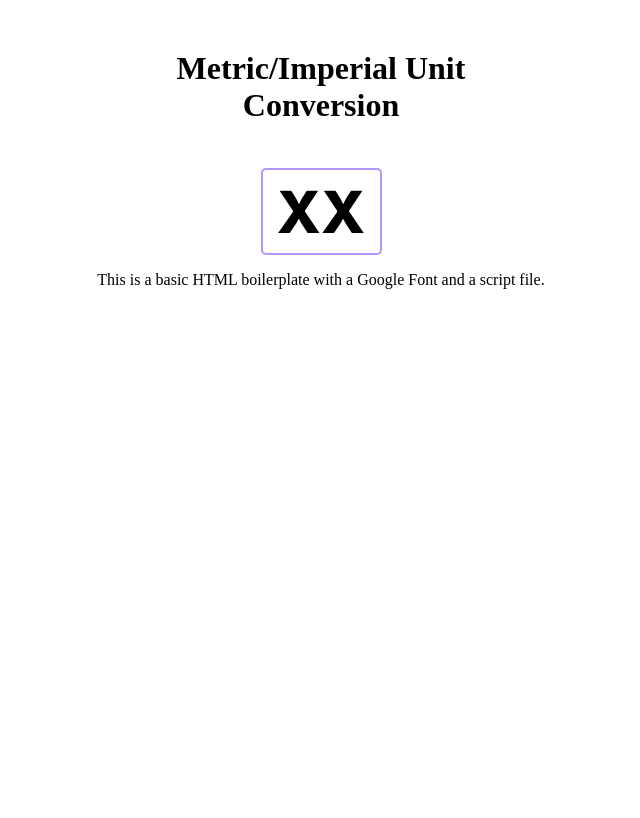
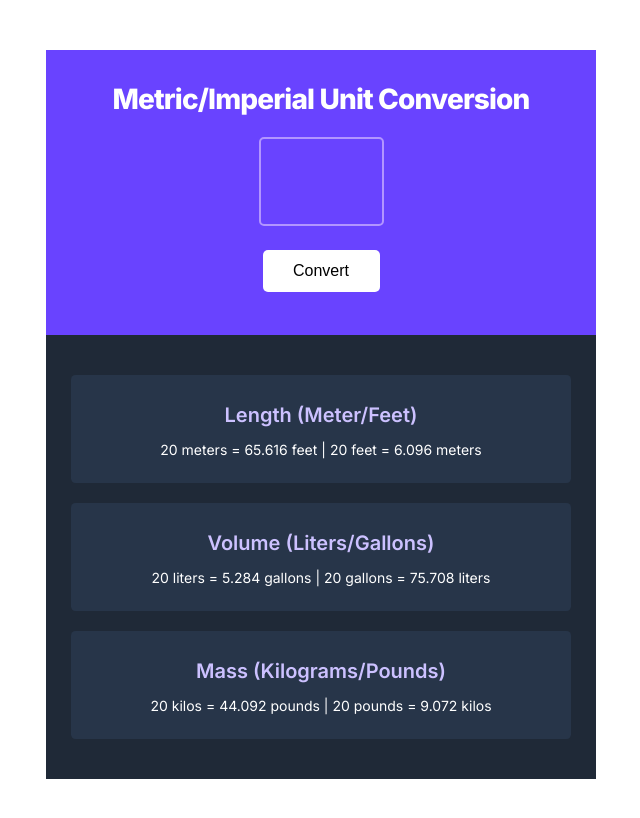
Before and after one commit to ConsoleMage/unit-converter, a plain HTML site: page index.html in a window 1280 px wide. Shown: the whole page, without its empty margins (319-959 px from the left). Drawn offline with Linux system fonts and the light colour scheme.

Commit message:
second commit

```diff
--- a/index.css
+++ b/index.css
@@ -2,43 +2,109 @@ body {
     margin: 50px auto;
     width: 550px;
     height: 729px;
-    top: 126px;
-    left: 696px;
-    gap: 0px;
-    opacity: 0px;
+    font-family: "Inter", serif;
     text-align: center;
 }
 
-header h1 {
-    margin: 0 auto;
+header {
+    display: flex;
+    flex-direction: column;
+    align-items: center;
+    width: 550px;
+    height: 285px;
+    color: #FFFFFF;
+    background: #6943FF;
+}
+
+h1 {
+    margin-top: 30px;
     width: 448.4px;
     height: 38px;
-    top: 33px;
-    left: 51px;
-    gap: 0px;
-    opacity: 0px;
-    text-align: center;
-}
-
-#display-box {
-    margin: 80px auto 0px;
-    border: 2px solid #B295FF;
-    width: 117px;
-    height: 83px;
-    top: 101px;
-    left: 217px;
-    gap: 0px;
-    border-radius: 5px;
-    opacity: 0px;
-    text-align: center;
-}
-
-header p {
-    margin: 30px auto;
-    font-family: "Inter", serif;
-    font-size: 58px;
+    font-size: 28px;
     font-weight: 800;
-    line-height: 24.39px;
+    line-height: 38px;
+    letter-spacing: -0.03em;
     text-underline-position: from-font;
     text-decoration-skip-ink: none;
 }
+
+#user-input {
+    background: transparent;
+    border: 2px solid #B295FF;
+    color: #FFFFFF;
+    width: 117px;
+    height: 83px;
+    border-radius: 5px;
+    font-size: 58px;
+    font-weight: 800;
+    line-height: 83px;
+    text-align: center;
+    text-underline-position: from-font;
+    text-decoration-skip-ink: none;
+}
+
+header button {
+    margin-top: 24px;
+    width: 117px;
+    height: 42px;
+    padding: 9px 27.5px;
+    border-radius: 5px;
+    border-style: none;
+    background: #FFFFFF;
+    font-size: 16px;
+    font-weight: 500;
+    line-height: 24px;
+    text-underline-position: from-font;
+    text-decoration-skip-ink: none;
+}
+
+main {
+    display: flex;
+    flex-direction: column;
+    justify-content: space-around;
+    width: 550px;
+    height: calc(729px - 285px);
+    background: #1F2937;
+}
+
+.conversion-box {
+    display: flex;
+    flex-direction: column;
+    margin: 0 auto;
+    width: 500px;
+    height: 108.57px;
+    border-radius: 4.68px;
+    background: #273549;
+}
+
+.conversion-box:first-of-type {
+    margin-top: 30px;
+}
+
+.conversion-box:last-of-type {
+    margin-bottom: 30px;
+}
+
+.measurement {
+    margin: 30px auto 10px;
+    width: 346px;
+    height: 25px;
+    font-size: 20px;
+    font-weight: 600;
+    line-height: 20px;
+    text-underline-position: from-font;
+    text-decoration-skip-ink: none;
+    color: #CCC1FF;
+}
+
+.ratio {
+    margin: 0 auto;
+    width: 346px;
+    height: 25px;
+    font-size: 14px;
+    font-weight: 400;
+    line-height: 20px;
+    text-underline-position: from-font;
+    text-decoration-skip-ink: none;
+    color: #FFFFFF;
+}
--- a/index.html
+++ b/index.html
@@ -7,19 +7,28 @@
     <link rel="stylesheet" href="index.css">
     <link rel="preconnect" href="https://fonts.googleapis.com">
     <link rel="preconnect" href="https://fonts.gstatic.com" crossorigin>
-        <link
-            href="https://fonts.googleapis.com/css2?family=Inter:ital,opsz,wght@0,14..32,100..900;1,14..32,100..900&display=swap"
-            rel="stylesheet">
+    <link href="https://fonts.googleapis.com/css2?family=Inter:ital,opsz,wght@0,14..32,100..900;1,14..32,100..900&display=swap" rel="stylesheet">
 </head>
 <body>
     <header>
         <h1>Metric/Imperial Unit Conversion</h1>
-            <div id="display-box">
-                <p>XX</p>
+        <input type="text" id="user-input">
+        <button type="submit" id="submit-btn">Convert</button>
+    </header>
+    <main>
+        <div class="conversion-box">
+            <p class="measurement">Length (Meter/Feet)</p>
+            <p class="ratio" id="length">20 meters = 65.616 feet | 20 feet = 6.096 meters</p>
         </div>
-        </header>
-        <p>This is a basic HTML boilerplate with a Google Font and a script
-            file.</p>
+        <div class="conversion-box">
+            <p class="measurement">Volume (Liters/Gallons)</p>
+            <p class="ratio" id="volume">20 liters = 5.284 gallons | 20 gallons = 75.708 liters</p>
+        </div>
+        <div class="conversion-box">
+            <p class="measurement">Mass (Kilograms/Pounds)</p>
+            <p class="ratio" id="mass">20 kilos = 44.092 pounds | 20 pounds = 9.072 kilos</p>
+        </div>
+    </main>
     <script src="index.js"></script>
 </body>
 </html>
--- a/index.js
+++ b/index.js
@@ -1,5 +1,30 @@
 /*
-1 meter = 3.281 feet
-1 liter = 0.264 gallon
-1 kilogram = 2.204 pound
+1 meter = 3.28084 feet
+1 liter = 0.264172 gallon
+1 kilogram = 2.20462 pound
 */
+
+const convertBtn = document.getElementById("submit-btn");
+const userInput = document.getElementById("user-input");
+
+const length = document.getElementById("length");
+const volume = document.getElementById("volume");
+const mass = document.getElementById("mass");
+
+convertBtn.addEventListener("click", function() {
+    let feetCalculation = (userInput.value * 3.28084).toFixed(3);
+    let meterCalculation = (userInput.value / 3.28084).toFixed(3);
+    length.innerHTML = `${userInput.value} meters = ${feetCalculation} feet | ${userInput.value} feet = ${meterCalculation} meters`;
+});
+
+convertBtn.addEventListener("click", function() {
+    let gallonsCalculation = (userInput.value * 0.264172).toFixed(3);
+    let litersCalculation = (userInput.value / 0.264172).toFixed(3);
+    volume.innerHTML = `${userInput.value} liters = ${gallonsCalculation} gallons | ${userInput.value} gallons = ${litersCalculation} liters`;
+});
+
+convertBtn.addEventListener("click", function() {
+    let poundsCalculation = (userInput.value * 2.20462).toFixed(3);
+    let kilosCalculation = (userInput.value / 2.20462).toFixed(3);
+    mass.innerHTML = `${userInput.value} kilos = ${poundsCalculation} pounds | ${userInput.value} pounds = ${kilosCalculation} kilos`;
+});
```
Lines whose indentation alone changed are shown as unchanged.
